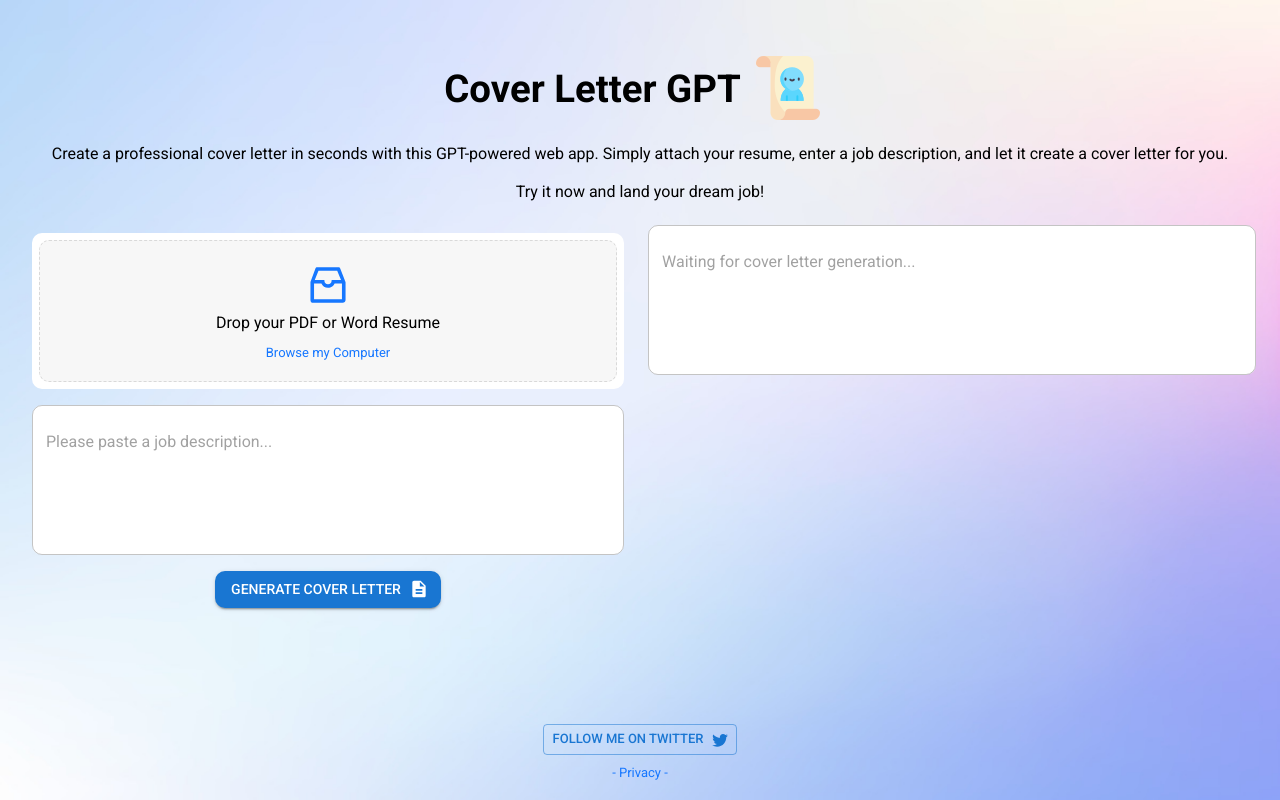
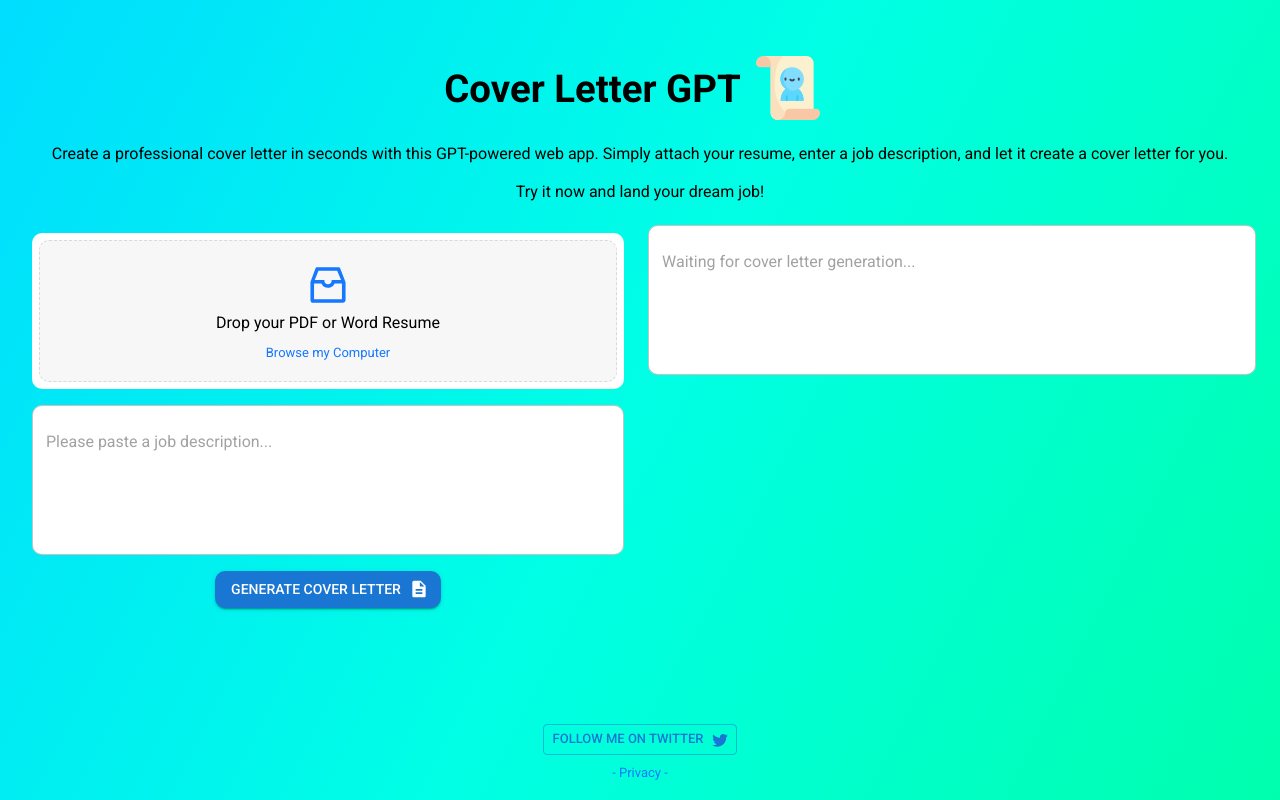
Before and after one commit to macsampson/cover-letter-gpt, a React (Vite) app in the folder client/: page / in a window 1280 px wide. Built offline with nearby package versions, Linux system fonts and the light colour scheme.

Commit message:
covert bg image to gradient

```diff
--- a/client/src/App.css
+++ b/client/src/App.css
@@ -2,9 +2,9 @@
   /* text-align: center; */
   --max-width: 1100px;
   --border-radius: 12px;
-	--font-mono: ui-monospace, Menlo, Monaco, 'Cascadia Mono', 'Segoe UI Mono',
-		'Roboto Mono', 'Oxygen Mono', 'Ubuntu Monospace', 'Source Code Pro',
-		'Fira Mono', 'Droid Sans Mono', 'Courier New', monospace;
+  --font-mono: ui-monospace, Menlo, Monaco, "Cascadia Mono", "Segoe UI Mono",
+    "Roboto Mono", "Oxygen Mono", "Ubuntu Monospace", "Source Code Pro",
+    "Fira Mono", "Droid Sans Mono", "Courier New", monospace;
 
   --foreground-rgb: 0, 0, 0;
   --background-start-rgb: 214, 219, 220;
@@ -81,11 +81,31 @@
 }
 
 html {
-	background-image: url(/bg.jpg);
+  background: rgb(0, 255, 173);
+  background: -moz-linear-gradient(
+    297deg,
+    rgba(0, 255, 173, 1) 0%,
+    rgba(0, 255, 229, 1) 50%,
+    rgba(0, 221, 255, 1) 100%
+  );
+  background: -webkit-linear-gradient(
+    297deg,
+    rgba(0, 255, 173, 1) 0%,
+    rgba(0, 255, 229, 1) 50%,
+    rgba(0, 221, 255, 1) 100%
+  );
+  background: linear-gradient(
+    297deg,
+    rgba(0, 255, 173, 1) 0%,
+    rgba(0, 255, 229, 1) 50%,
+    rgba(0, 221, 255, 1) 100%
+  );
+  filter: progid:DXImageTransform.Microsoft.gradient(startColorstr="#00ffad",endColorstr="#00ddff",GradientType=1);
+  /* background-image: url(/bg.jpg); */
   background-size: cover;
   background-attachment: fixed;
   background-position: center center;
-	font-family: 'Roboto';
+  font-family: "Roboto";
   -webkit-background-size: cover;
   -moz-background-size: cover;
   -o-background-size: cover;
@@ -146,7 +166,7 @@
   margin: 0;
 }
 
-input[type='file'] {
+input[type="file"] {
   display: none;
   margin-top: 20px;
   background-color: white;
```
Also changed, not shown: 1 other file (tests, documents, lock files or other folders). Lines whose indentation alone changed are shown as unchanged.
